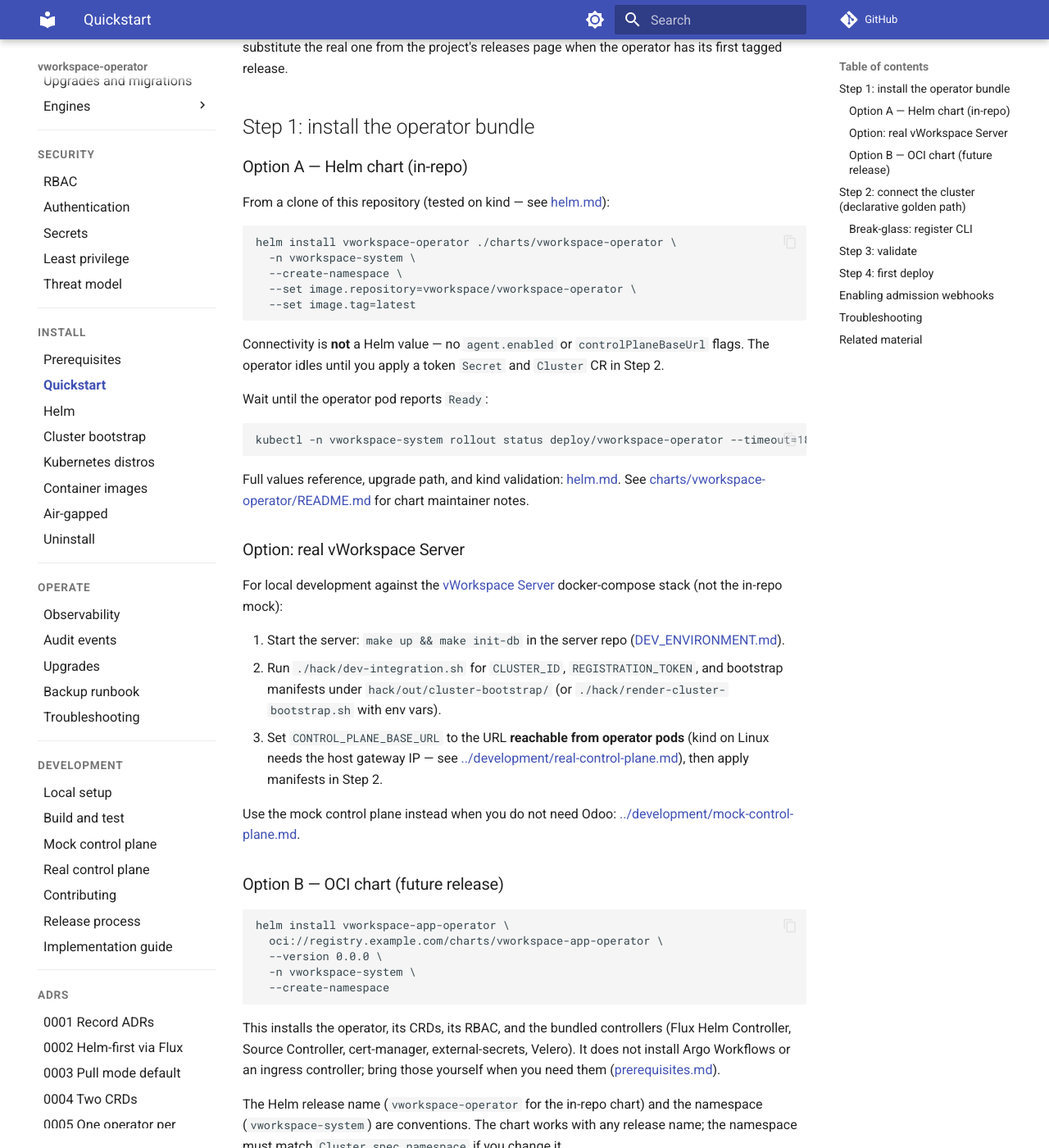
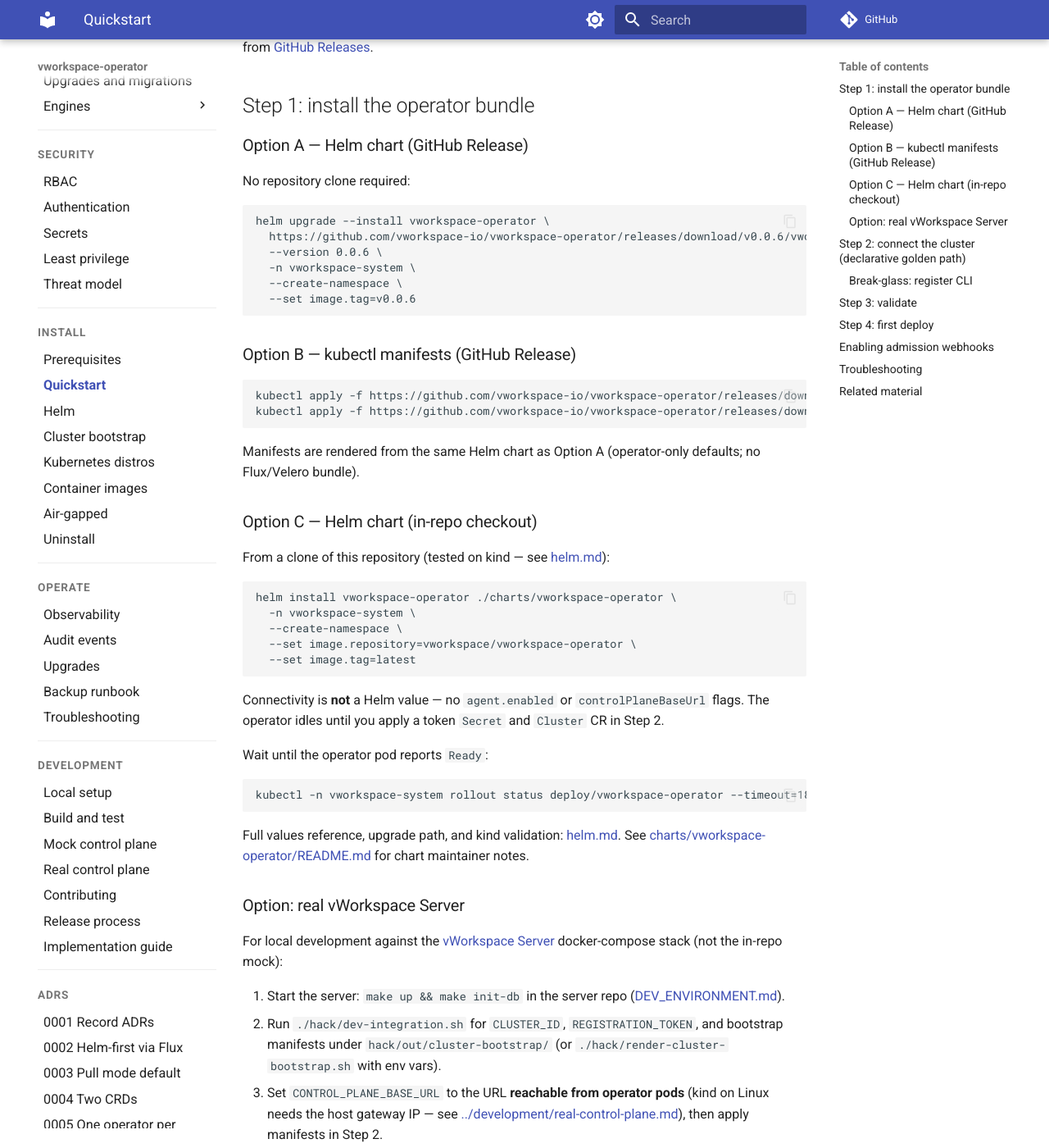
Before and after one commit to vworkspace-io/vworkspace-operator, an MkDocs documentation site: the page built from docs/install/quickstart.md, in a window 1280 px wide and 1400 px high, scrolled down 387 px. Shown: the whole window at 82% size. Built offline with MkDocs 1.6.1 and Material for MkDocs 9.7.7, drawn with Linux system fonts in a browser that asks for light colours; comment, search, counter and statistics services are not loaded; some of the changed text lies outside the part shown.

Commit message:
feat(release): publish Helm chart and kubectl manifests on GitHub Releases
Add hack/package-release.sh and a CI release job (after image push on v* tags)
so cluster admins can install without cloning the repo. Document Helm and
kubectl install paths in README and install guides.

````diff
--- a/docs/install/quickstart.md
+++ b/docs/install/quickstart.md
@@ -7,11 +7,33 @@ This is the supported install path. Two commands install the operator, three mor
 
 Before you start, work through [prerequisites.md](prerequisites.md). The quickstart assumes you have a running Kubernetes cluster, `cluster-admin` access via `kubectl`, an control plane URL you can reach, and the ability to issue a one-time registration token in Odoo.
 
-The version number `0.0.0` below is a placeholder for the chart version you actually install; substitute the real one from the project's releases page when the operator has its first tagged release.
+The version number `0.0.6` below matches the latest tagged release; pick the version you need from [GitHub Releases](https://github.com/vworkspace-io/vworkspace-operator/releases).
 
 ## Step 1: install the operator bundle
 
-### Option A — Helm chart (in-repo)
+### Option A — Helm chart (GitHub Release)
+
+No repository clone required:
+
+```
+helm upgrade --install vworkspace-operator \
+  https://github.com/vworkspace-io/vworkspace-operator/releases/download/v0.0.6/vworkspace-operator-0.0.6.tgz \
+  --version 0.0.6 \
+  -n vworkspace-system \
+  --create-namespace \
+  --set image.tag=v0.0.6
+```
+
+### Option B — kubectl manifests (GitHub Release)
+
+```
+kubectl apply -f https://github.com/vworkspace-io/vworkspace-operator/releases/download/v0.0.6/crds.yaml
+kubectl apply -f https://github.com/vworkspace-io/vworkspace-operator/releases/download/v0.0.6/operator.yaml
+```
+
+Manifests are rendered from the same Helm chart as Option A (operator-only defaults; no Flux/Velero bundle).
+
+### Option C — Helm chart (in-repo checkout)
 
 From a clone of this repository (tested on kind — see [helm.md](helm.md)):
 
@@ -44,21 +66,9 @@ For local development against the [vWorkspace Server](https://github.com/vworksp
 
 Use the mock control plane instead when you do not need Odoo: [../development/mock-control-plane.md](../development/mock-control-plane.md).
 
-### Option B — OCI chart (future release)
+The Helm release name (`vworkspace-operator`) and the namespace (`vworkspace-system`) are conventions. The chart works with any release name; the namespace must match `Cluster.spec.namespace` if you change it.
 
-```
-helm install vworkspace-app-operator \
-  oci://registry.example.com/charts/vworkspace-app-operator \
-  --version 0.0.0 \
-  -n vworkspace-system \
-  --create-namespace
-```
-
-This installs the operator, its CRDs, its RBAC, and the bundled controllers (Flux Helm Controller, Source Controller, cert-manager, external-secrets, Velero). It does not install Argo Workflows or an ingress controller; bring those yourself when you need them ([prerequisites.md](prerequisites.md)).
-
-The Helm release name (`vworkspace-operator` for the in-repo chart) and the namespace (`vworkspace-system`) are conventions. The chart works with any release name; the namespace must match `Cluster.spec.namespace` if you change it.
-
-Wait until the operator's pod reports `Ready` (Option B example):
+Wait until the operator pod reports `Ready` (Options A–C):
 
 ```
 kubectl -n vworkspace-system rollout status deploy/vworkspace-app-operator --timeout=180s
````
Also changed, not shown: CHANGELOG.md (+4 -0 lines), README.md (+16 -2 lines), charts/vworkspace-operator/README.md (+13 -0 lines), docs/development/release-process.md (+4 -4 lines), docs/install/container-images.md (+14 -1 lines), docs/install/helm.md (+30 -0 lines), 4 other files.
